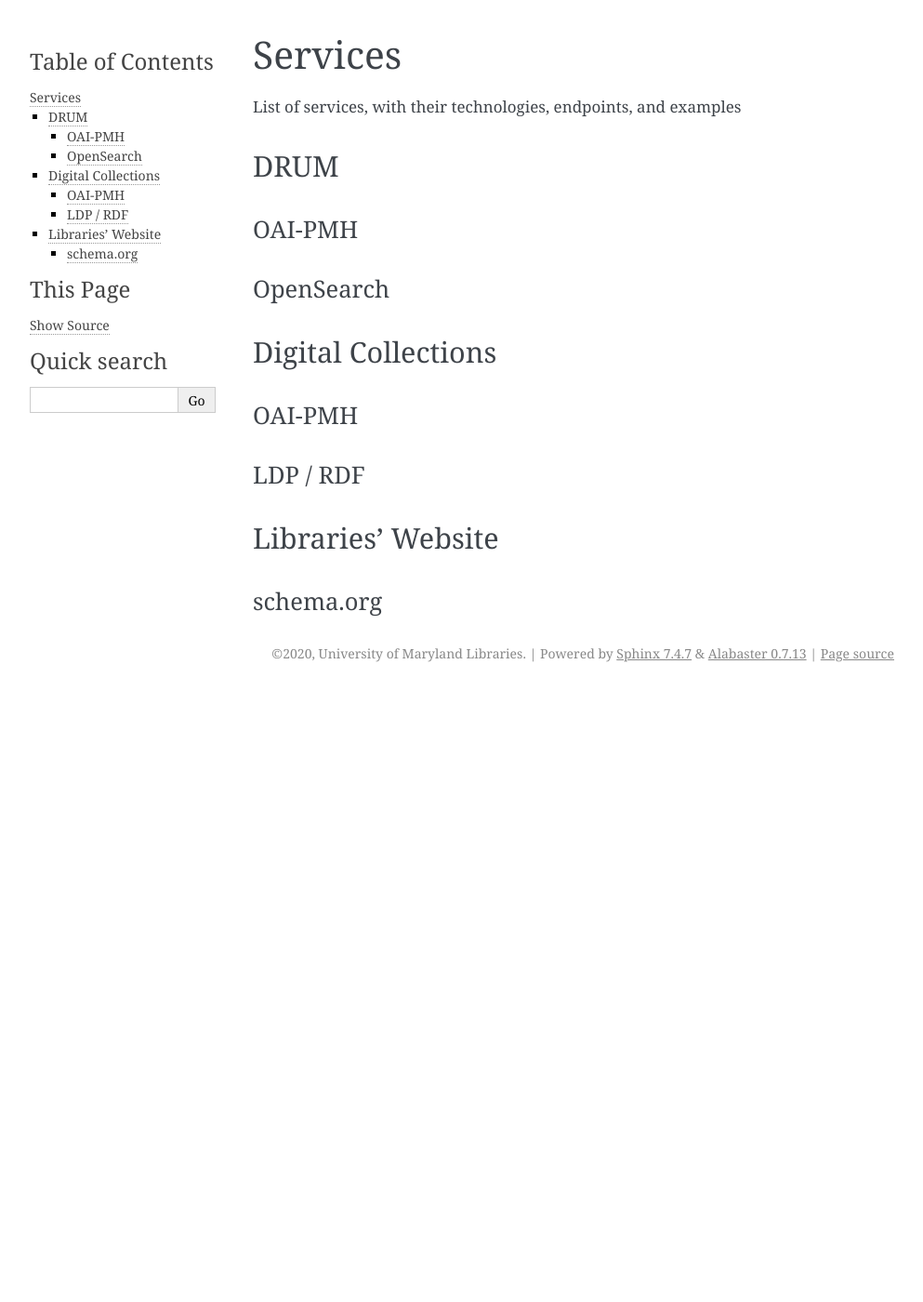
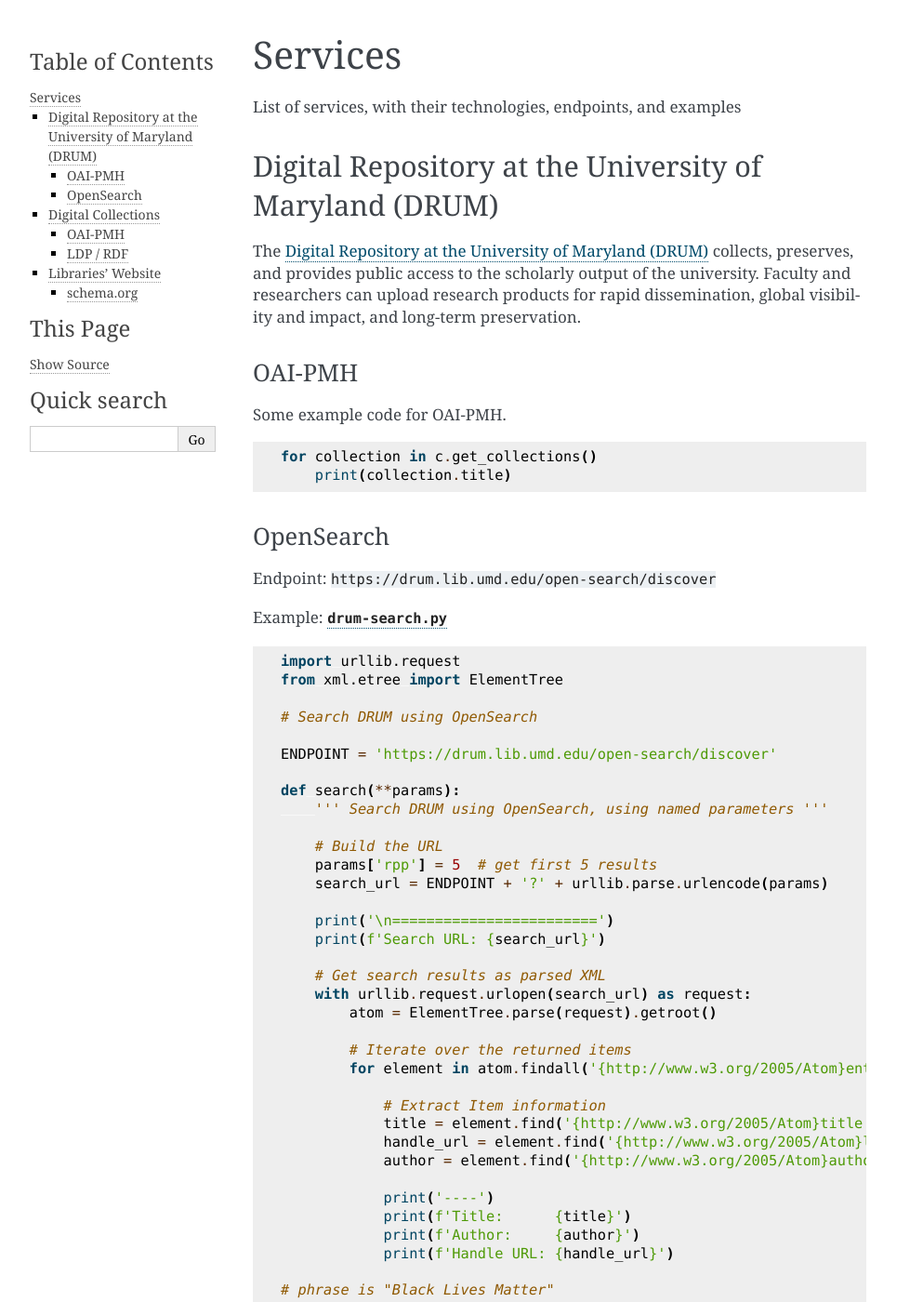
Before and after one commit to wallberg-umd/umd-lib-opendata, a Sphinx documentation site: the page built from source/services.rst, in a window 1280 px wide and 1400 px high. Shown: the whole window at 93% size, without its empty margins (148-1141 px from the left). Built offline with Sphinx 7.4.7, drawn with Linux system fonts in a browser that asks for light colours; some of the changed text lies outside the part shown.

Commit message:
add DRUM OpenSearch example

```diff
--- /dev/null
+++ b/source/drum-search.py
@@ -0,0 +1,43 @@
+import urllib.request
+from xml.etree import ElementTree
+
+# Search DRUM using OpenSearch
+
+ENDPOINT = 'https://drum.lib.umd.edu/open-search/discover'
+
+def search(**params):
+    ''' Search DRUM using OpenSearch, using named parameters '''
+
+    # Build the URL
+    params['rpp'] = 5  # get first 5 results
+    search_url = ENDPOINT + '?' + urllib.parse.urlencode(params)
+
+    print('\n========================')
+    print(f'Search URL: {search_url}')
+
+    # Get search results as parsed XML
+    with urllib.request.urlopen(search_url) as request:
+        atom = ElementTree.parse(request).getroot()
+
+        # Iterate over the returned items
+        for element in atom.findall('{http://www.w3.org/2005/Atom}entry'):
+
+            # Extract Item information
+            title = element.find('{http://www.w3.org/2005/Atom}title').text
+            handle_url = element.find('{http://www.w3.org/2005/Atom}link').get('href')
+            author = element.find('{http://www.w3.org/2005/Atom}author/{http://www.w3.org/2005/Atom}name').text
+
+            print('----')
+            print(f'Title:      {title}')
+            print(f'Author:     {author}')
+            print(f'Handle URL: {handle_url}')
+
+# phrase is "Black Lives Matter"
+search(query='"Black Lives Matter"')
+
+# advisor is smela
+# collection is 1903/2795 (Mechanical Engineering ETDs)
+search(query='advisor:smela', scope='1903/2795')
+
+# community is 1903/2278 (Library Staff Research Works)
+search(query='*:*', scope='1903/2278')
--- a/source/services.rst
+++ b/source/services.rst
@@ -3,14 +3,33 @@
 
 List of services, with their technologies, endpoints, and examples
 
-DRUM
-====
+Digital Repository at the University of Maryland (DRUM)
+=======================================================
+
+The `Digital Repository at the University of Maryland (DRUM)
+<https://drum.lib.umd.edu>`_ collects, preserves, and provides public access
+to the scholarly output of the university. Faculty and researchers can upload
+research products for rapid dissemination, global visibility and impact, and
+long-term preservation.
 
 OAI-PMH
 -------
 
+Some example code for OAI-PMH.
+
+.. code-block:: python3
+
+    for collection in c.get_collections()
+        print(collection.title)
+
 OpenSearch
 -----------
+
+Endpoint: ``https://drum.lib.umd.edu/open-search/discover``
+
+Example: :download:`drum-search.py <drum-search.py>`
+
+.. literalinclude:: drum-search.py
 
 Digital Collections
 ===================
```
